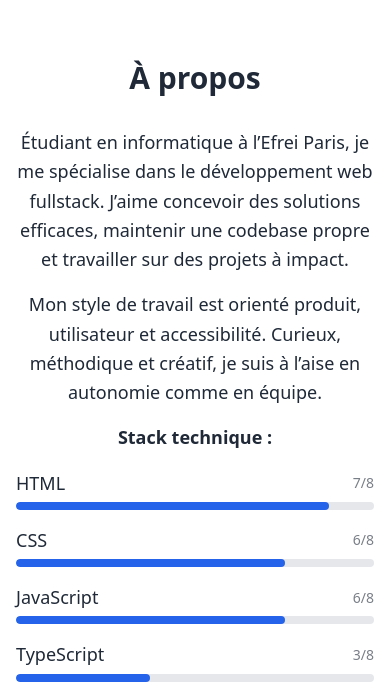
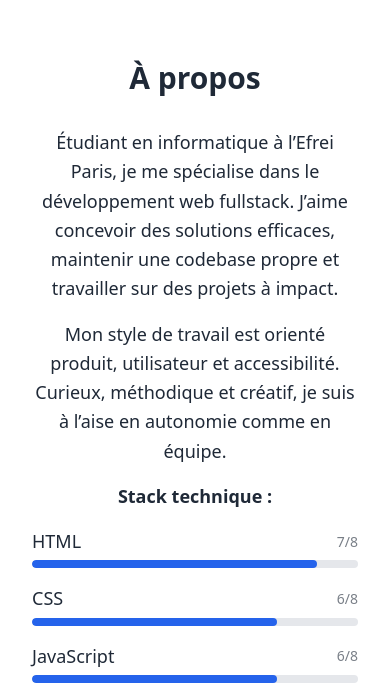
Before and after one commit to Erwan1202/Portfolio, a React (Vite) app: page / in a window 390 px wide. Shown: the part 864-1564 px from the top of the page. Built offline with nearby package versions, Linux system fonts and the light colour scheme.

Commit message:
Refactor theme handling and improve styling consistency across components

```diff
--- a/src/App.jsx
+++ b/src/App.jsx
@@ -9,20 +9,18 @@ import Footer from './components/Footer'
 function App() {
   const [theme, setTheme] = useState('light')
   const cycleTheme = () => {
-    const next = theme === 'light' ? 'dark' : theme === 'dark'
+    const next = theme === 'light' ? 'dark' : 'light'
     setTheme(next)
   }
 
   return (
     <div
-      className={`
+      className={`min-h-screen transition-all duration-500
         ${theme === 'light' ? 'bg-white text-gray-800' : ''}
-        ${theme === 'dark' ? 'bg-gray-900 text-gray-100' : ''}
-       `}
-
+        ${theme === 'dark' ? 'bg-gray-900 text-gray-100' : ''}`}
     >
       <Navbar theme={theme} cycleTheme={cycleTheme} />
-      <main>
+      <main className="px-4 sm:px-6 md:px-8 max-w-7xl mx-auto">
         <Hero theme={theme} />
         <About theme={theme} />
         <Projects theme={theme} />
--- a/src/components/About.jsx
+++ b/src/components/About.jsx
@@ -15,8 +15,8 @@ const skills = [
 function About({ theme }) {
   return (
     <section id="about" className={`scroll-mt-32 py-20 px-4 max-w-5xl mx-auto transition-all duration-300
-      ${theme === 'light' ? 'bg-white text-gray-800' : ''}
-      ${theme === 'dark' ? 'bg-gray-900 text-gray-100' : ''}`}
+      ${theme === 'light' ? 'bg-transparent text-gray-800' : ''}
+      ${theme === 'dark' ? 'bg-transparent text-gray-100' : ''}`}
     >
       <h2 className={`text-3xl font-bold mb-8 text-center
         ${theme === 'dark' ? 'text-gray-100' : ''}
--- a/src/components/Footer.jsx
+++ b/src/components/Footer.jsx
@@ -5,7 +5,8 @@ function Footer({ theme }) {
       ${theme === 'dark' ? 'bg-gray-900 text-gray-400 border-gray-700' : ''}
     `}>
       <p className="font-semibold tracking-wide">
-        🌼 Merci de votre visite, à très bientôt ! 🌸' : '© 2025 Erwan Maréchal. Tous droits réservés.'
+         Merci de votre visite, à très bientôt !
+         © 2025 Erwan Maréchal. Tous droits réservés.
       </p>
       <div className="flex justify-center gap-6 mt-3 text-sm">
         <a
--- a/src/components/Hero.jsx
+++ b/src/components/Hero.jsx
@@ -3,7 +3,7 @@ function Hero({ theme }) {
     <section
       id="hero"
       className={`scroll-mt-32 h-screen flex items-center justify-center text-center px-4 transition-all duration-300
-        ${theme === 'dark' ? 'bg-gray-900 text-gray-100' : ''}
+        ${theme === 'dark' ? 'bg-transparent text-gray-100' : ''}
         ${theme === 'light' ? 'bg-transparent text-[#3e2f5b]' : ''}
       `}
     >
```
